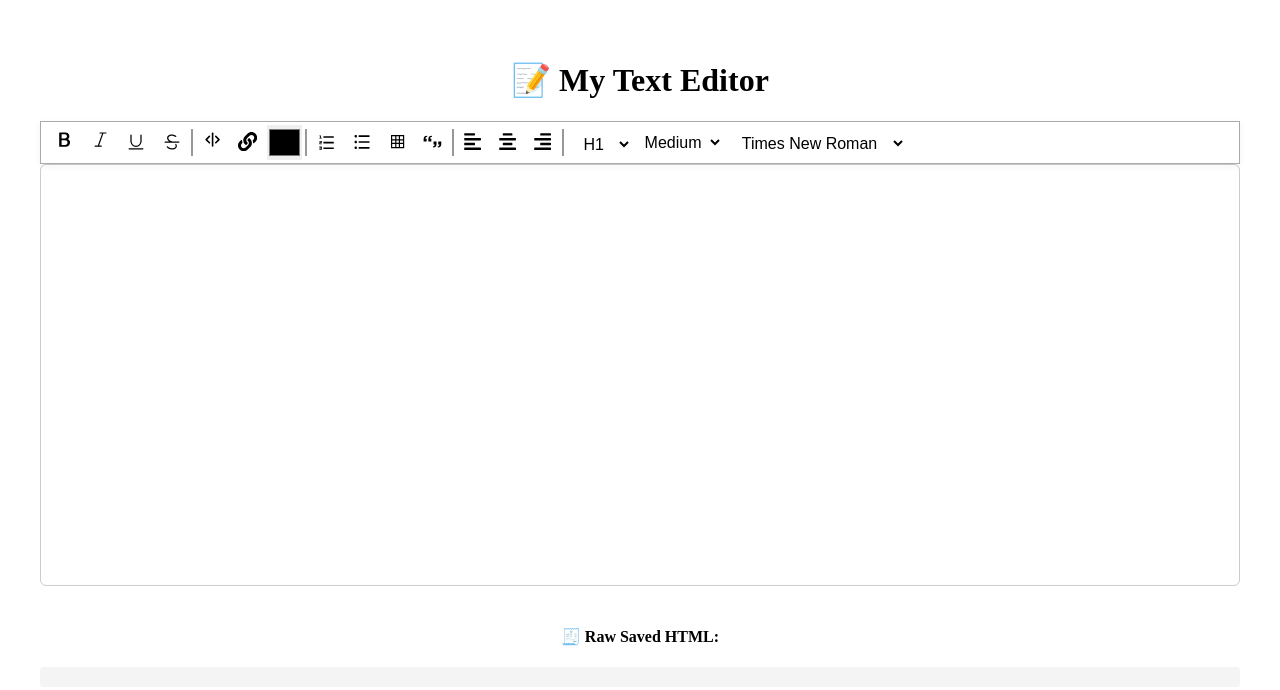
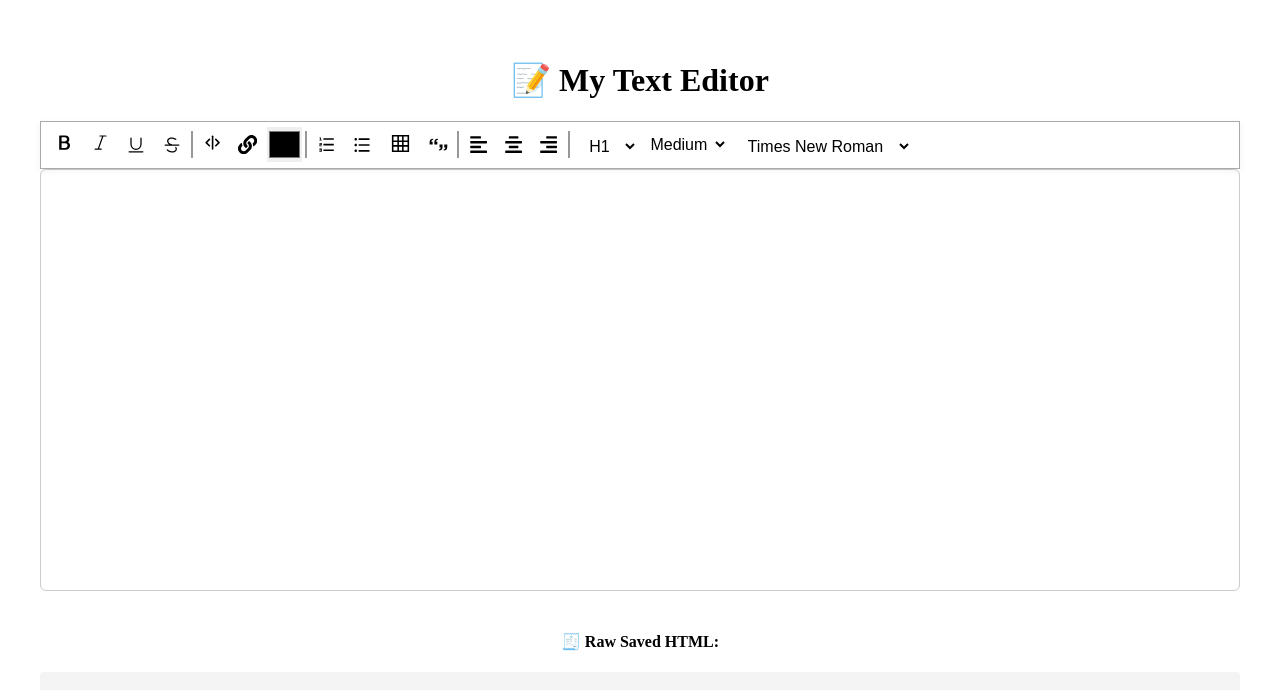
Before and after one commit to Ajey25/texteditor, a React (Vite) app: page / in a window 1280 px wide. Shown: the top 690 px of the page. Built offline with nearby package versions, Linux system fonts and the light colour scheme.

Commit message:
1st commit

```diff
--- a/src/components/Table.jsx
+++ b/src/components/Table.jsx
@@ -54,7 +54,7 @@ const TableInsert = ({ editorRef }) => {
   return (
     <div style={{ position: "relative" }} ref={gridRef}>
       <button onClick={() => setShowGrid((prev) => !prev)} title="Insert Table">
-        <LiaTableSolid style={{ marginTop: "4px" }} />{" "}
+        <LiaTableSolid size={25} style={{ marginTop: "3px" }} />{" "}
       </button>
 
       {showGrid && (
```
